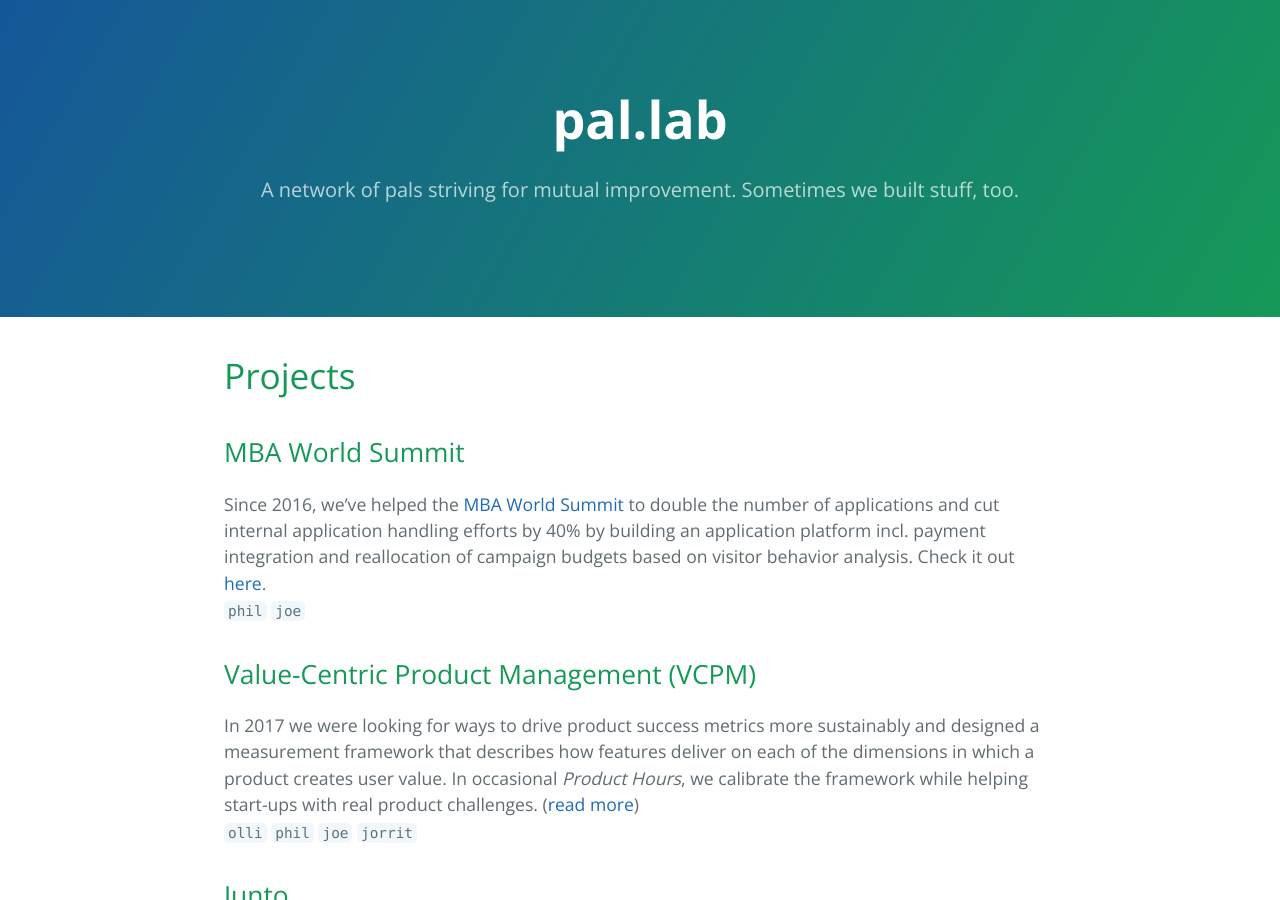
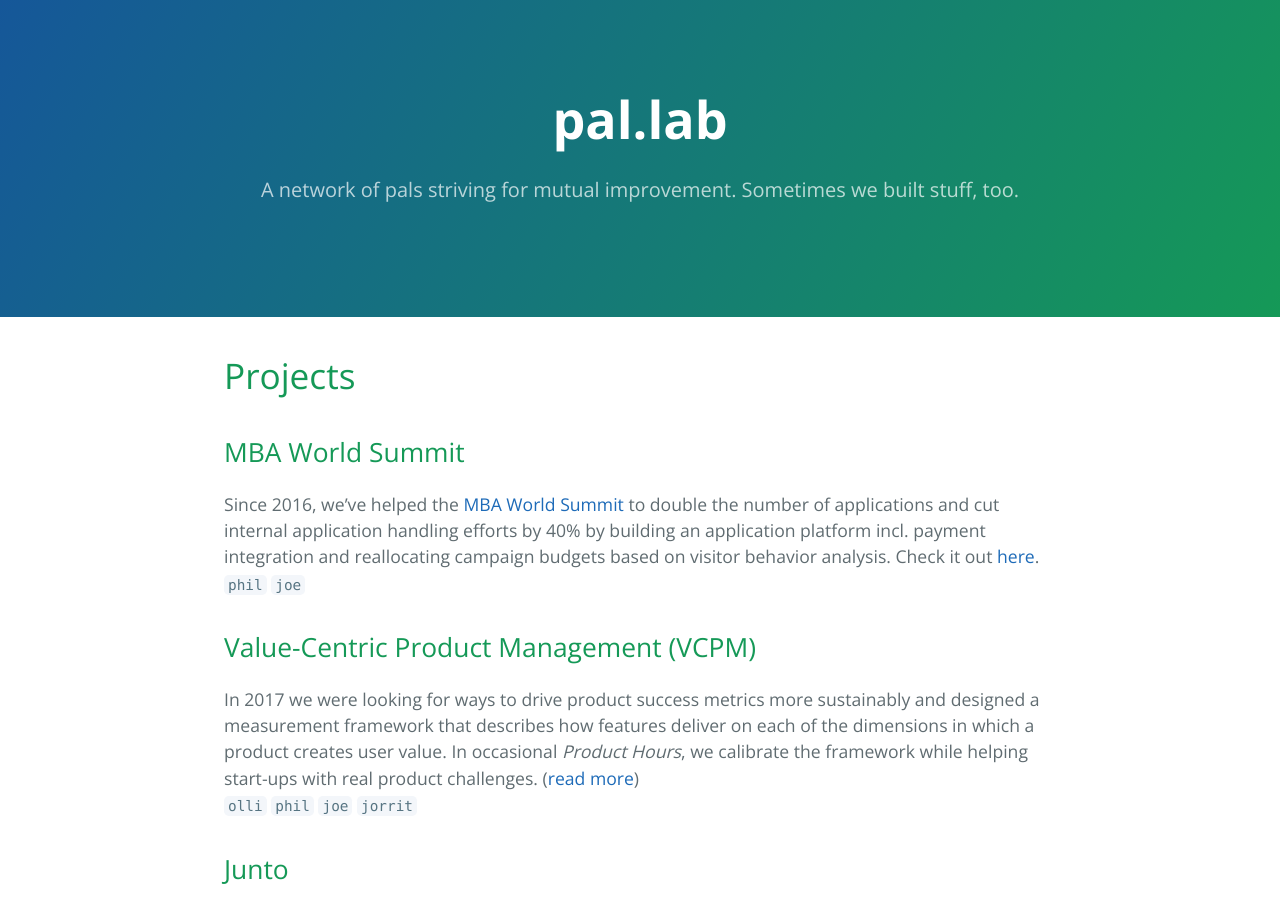
Before and after one commit to pal-lab/pal-lab.github.io, a Jekyll site: the page built from index.md, in a window 1280 px wide and 900 px high. Built offline with Jekyll 4.4.1, drawn with Linux system fonts in a browser that asks for light colours; our own code applies the rules of GitHub Pages for plain Markdown files.

Commit message:
editorial changes

```diff
--- a/index.md
+++ b/index.md
@@ -6,7 +6,7 @@ layout: default
 
 ## [](#header-2)MBA World Summit
 
-Since 2016, we've helped the [MBA World Summit](http://mbaworldsummit.com/) to double the number of applications and cut internal application handling efforts by 40% by building an application platform incl. payment integration and reallocation of campaign budgets based on visitor behavior analysis. Check it out [here](http://admissions.mbaworldsummit.com/).
+Since 2016, we've helped the [MBA World Summit](http://mbaworldsummit.com/) to double the number of applications and cut internal application handling efforts by 40% by building an application platform incl. payment integration and reallocating campaign budgets based on visitor behavior analysis. Check it out [here](http://admissions.mbaworldsummit.com/).
 `phil` `joe`
 
 ## [](#header-2)Value-Centric Product Management (VCPM)
```
